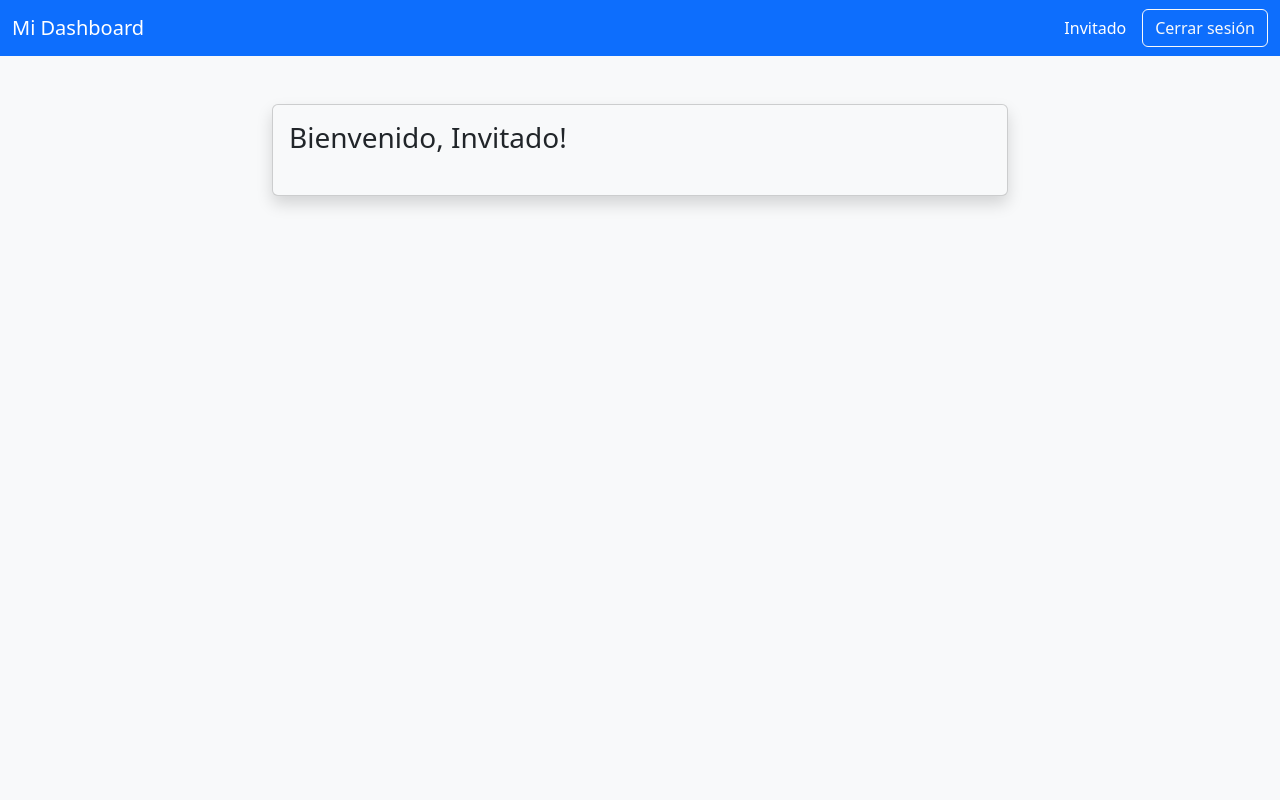
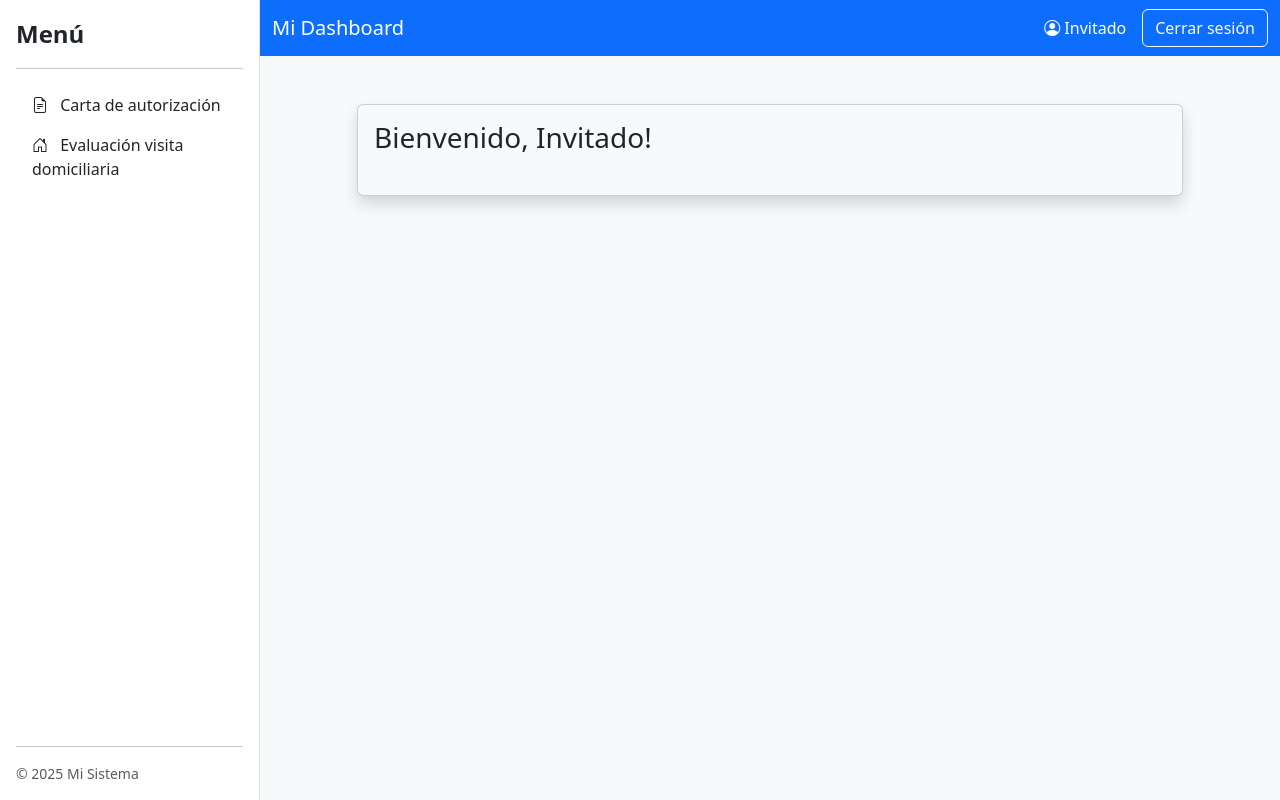
Before and after one commit to rulos26/ModuStackVisit_2, a PHP site: page /resources/views/admin/dashboardAdmin.php in a window 1280 px wide. Run offline with PHP 8.4, Linux system fonts and the light colour scheme.

Commit message:
Refactorización de los dashboards administrativos y de evaluador, actualizando las rutas de inclusión para utilizar un archivo de vista común en lugar de un archivo estático eliminado. Esto mejora la organización del código y permite una mayor flexibilidad para agregar contenido específico para cada rol.

```diff
--- a/resources/views/admin/dashboardAdmin.php
+++ b/resources/views/admin/dashboardAdmin.php
@@ -1,3 +1,3 @@
 <?php
-include __DIR__ . '/../../../vistas/dashboard.php';
+include __DIR__ . '/../layout/dashboard.php';
 // Aquí puedes agregar contenido específico para el administrador si lo deseas
--- /dev/null
+++ b/resources/views/evaluador/carta_visita/index_carta.php
@@ -0,0 +1,3 @@
+<?php
+include __DIR__ . '/../layout/dashboard.php';
+// Aquí puedes agregar contenido específico para la carta de visita si lo deseas
--- a/resources/views/evaluador/dashboardEavaluador.php
+++ b/resources/views/evaluador/dashboardEavaluador.php
@@ -1,3 +1,3 @@
 <?php
-include __DIR__ . '/../../../vistas/dashboard.php';
+include __DIR__ . '/../layout/dashboard.php';
 // Aquí puedes agregar contenido específico para el evaluador si lo deseas
--- /dev/null
+++ b/resources/views/evaluador/evaluacion_visita/index_evaluacion.php
@@ -0,0 +1,3 @@
+<?php
+include __DIR__ . '/../layout/dashboard.php';
+// Aquí puedes agregar contenido específico para la evaluación de visita si lo deseas
--- /dev/null
+++ b/resources/views/layout/dashboard.php
@@ -0,0 +1,46 @@
+<?php
+if (session_status() === PHP_SESSION_NONE) {
+    session_start();
+}
+$usuario = $_SESSION['username'] ?? 'Invitado';
+?>
+<!DOCTYPE html>
+<html lang="es">
+<head>
+    <meta charset="UTF-8">
+    <meta name="viewport" content="width=device-width, initial-scale=1.0">
+    <title>Dashboard</title>
+    <link href="https://cdn.jsdelivr.net/npm/bootstrap@5.3.0/dist/css/bootstrap.min.css" rel="stylesheet">
+    <link rel="stylesheet" href="/public/css/styles.css">
+    <link rel="stylesheet" href="https://cdn.jsdelivr.net/npm/bootstrap-icons@1.11.0/font/bootstrap-icons.css">
+</head>
+<body class="bg-light">
+    <div class="d-flex">
+        <?php include __DIR__ . '/menu.php'; ?>
+        <div class="flex-grow-1">
+            <nav class="navbar navbar-expand-lg navbar-dark bg-primary">
+                <div class="container-fluid">
+                    <a class="navbar-brand" href="#">Mi Dashboard</a>
+                    <div class="d-flex align-items-center ms-auto">
+                        <span class="text-white me-3"><i class="bi bi-person-circle"></i> <?php echo htmlspecialchars($usuario); ?></span>
+                        <a href="/app/Controllers/CerrarSesionController.php" class="btn btn-outline-light">Cerrar sesión</a>
+                    </div>
+                </div>
+            </nav>
+            <div class="container py-5">
+                <div class="row justify-content-center">
+                    <div class="col-md-10">
+                        <div class="card shadow">
+                            <div class="card-body">
+                                <h3 class="card-title mb-4">Bienvenido, <?php echo htmlspecialchars($usuario); ?>!</h3>
+                                <!-- Aquí puedes incluir el contenido específico del dashboard -->
+                            </div>
+                        </div>
+                    </div>
+                </div>
+            </div>
+        </div>
+    </div>
+    <script src="https://cdn.jsdelivr.net/npm/bootstrap@5.3.0/dist/js/bootstrap.bundle.min.js"></script>
+</body>
+</html>
--- /dev/null
+++ b/resources/views/layout/menu.php
@@ -0,0 +1,22 @@
+<div class="d-flex flex-column flex-shrink-0 p-3 bg-white border-end min-vh-100" style="width: 260px;">
+    <a href="#" class="d-flex align-items-center mb-3 mb-md-0 me-md-auto link-dark text-decoration-none">
+        <span class="fs-4 fw-bold">Menú</span>
+    </a>
+    <hr>
+    <ul class="nav nav-pills flex-column mb-auto">
+        <li class="nav-item">
+            <a href="/resources/views/evaluador/carta_visita/index_carta.php" class="nav-link link-dark">
+                <i class="bi bi-file-earmark-text me-2"></i>
+                Carta de autorización
+            </a>
+        </li>
+        <li>
+            <a href="/resources/views/evaluador/evaluacion_visita/index_evaluacion.php" class="nav-link link-dark">
+                <i class="bi bi-house-door me-2"></i>
+                Evaluación visita domiciliaria
+            </a>
+        </li>
+    </ul>
+    <hr>
+    <div class="text-muted small">&copy; <?php echo date('Y'); ?> Mi Sistema</div>
+</div>
--- a/vistas/dashboard.php
+++ /dev/null
@@ -1,40 +0,0 @@
-<?php
-if (session_status() === PHP_SESSION_NONE) {
-    session_start();
-}
-$usuario = $_SESSION['username'] ?? 'Invitado';
-?>
-<!DOCTYPE html>
-<html lang="es">
-<head>
-    <meta charset="UTF-8">
-    <meta name="viewport" content="width=device-width, initial-scale=1.0">
-    <title>Dashboard</title>
-    <link href="https://cdn.jsdelivr.net/npm/bootstrap@5.3.0/dist/css/bootstrap.min.css" rel="stylesheet">
-    <link rel="stylesheet" href="/public/css/styles.css">
-</head>
-<body class="bg-light">
-    <nav class="navbar navbar-expand-lg navbar-dark bg-primary">
-        <div class="container-fluid">
-            <a class="navbar-brand" href="#">Mi Dashboard</a>
-            <div class="d-flex align-items-center ms-auto">
-                <span class="text-white me-3"><i class="bi bi-person-circle"></i> <?php echo htmlspecialchars($usuario); ?></span>
-                <a href="/app/Controllers/CerrarSesionController.php" class="btn btn-outline-light">Cerrar sesión</a>
-            </div>
-        </div>
-    </nav>
-    <div class="container py-5">
-        <div class="row justify-content-center">
-            <div class="col-md-8">
-                <div class="card shadow">
-                    <div class="card-body">
-                        <h3 class="card-title mb-4">Bienvenido, <?php echo htmlspecialchars($usuario); ?>!</h3>
-                        <!-- Aquí puedes incluir el contenido específico del dashboard -->
-                    </div>
-                </div>
-            </div>
-        </div>
-    </div>
-    <script src="https://cdn.jsdelivr.net/npm/bootstrap@5.3.0/dist/js/bootstrap.bundle.min.js"></script>
-</body>
-</html>
```
